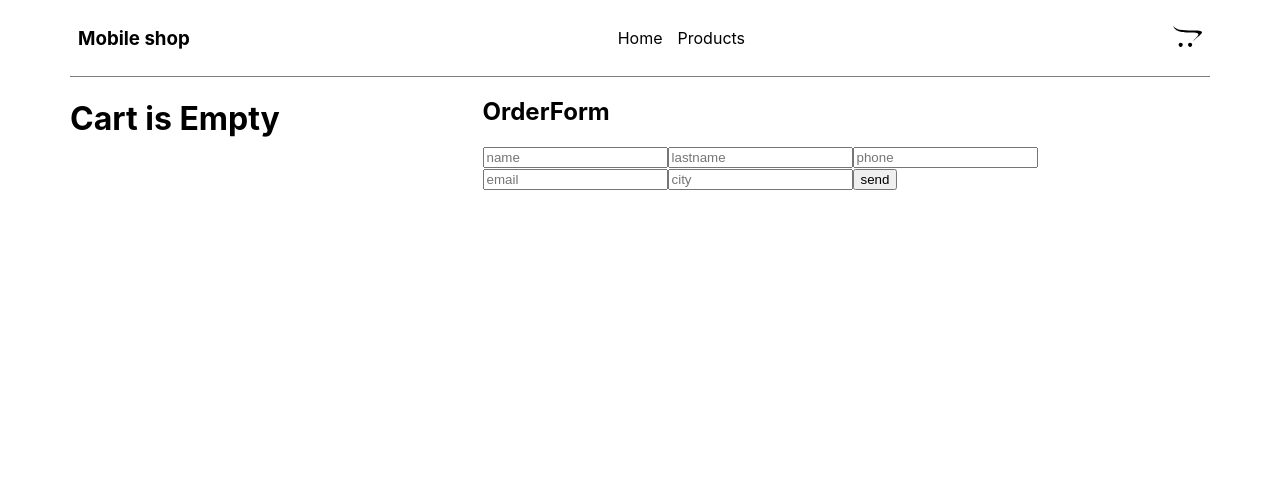
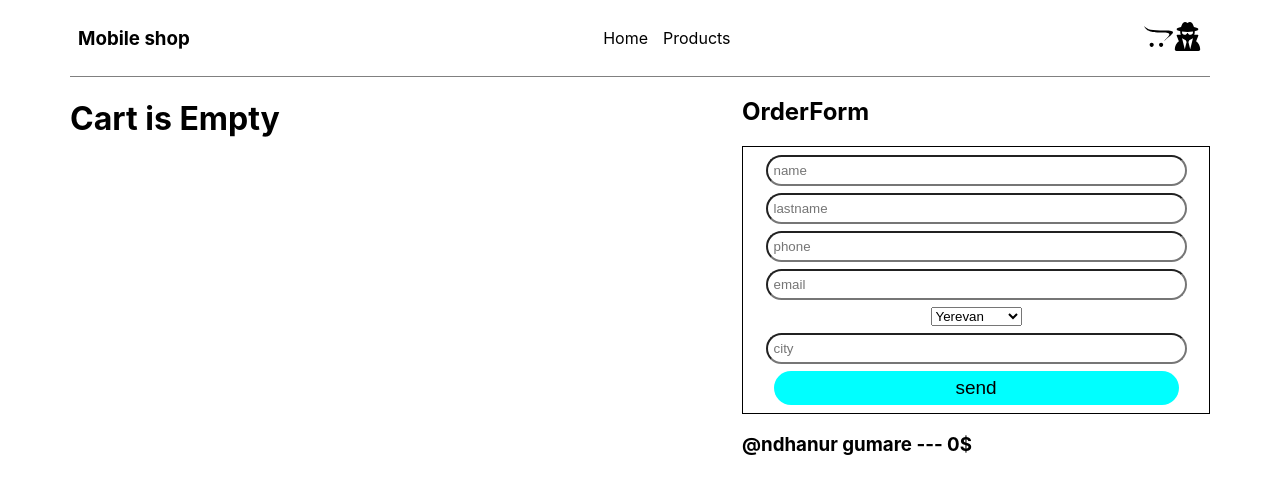
Before and after one commit to NarekHakobyanJS/16-40, a React (Create React App) app: page /carts in a window 1280 px wide. Shown: the top 494 px of the page. Built offline with nearby package versions, Linux system fonts and the light colour scheme.

Commit message:
user Formik and yup

```diff
--- a/src/App.css
+++ b/src/App.css
@@ -4,4 +4,5 @@
   width: 1140px;
   margin: 0 auto;
   padding: 0 20px;
+  /* background-color: black; */
 }
--- a/src/App.js
+++ b/src/App.js
@@ -7,9 +7,14 @@ import Loyout from './components/Loyout/Loyout';
 import ProductPage from './pages/ProductPage/ProductPage';
 import Carts from './pages/Carts/Carts';
 import { useState } from 'react';
+import Profile from './pages/Profile/Profile';
+import Login from './pages/Login/Login';
 
-function App({products}) {
+function App({products, users}) {
   const [cart, setCart] = useState([])
+
+  let allPrice = cart.reduce((accum, elem) => accum + elem.initprice, 0)
+
 
 
   const addToCard = (element) => {
@@ -57,6 +62,7 @@ function App({products}) {
   const removeCartItem = (id) => {
     setCart(cart.filter((el) => el.id !== id))
   }
+
   return (
     <div className="App">
       <Routes>
@@ -64,7 +70,9 @@ function App({products}) {
           <Route index element={<Home />} />
           <Route path='/products' element={<Products products={products}  addToCard={addToCard} />} />
           <Route path='/products/:id' element={<ProductPage products={products}/>}/>
-          <Route path='/carts' element={<Carts btnsClicks={btnsClicks}  cart={cart} removeCartItem={removeCartItem}/> }/>
+          <Route path='/carts' element={<Carts allPrice={allPrice} btnsClicks={btnsClicks}  cart={cart} removeCartItem={removeCartItem}/> }/>
+          <Route path='/profile' element={<Profile />}/>
+          <Route path='/login' element={<Login users={users}/> }/>
         </Route>
       </Routes>
     </div>
--- a/src/components/Header/Header.jsx
+++ b/src/components/Header/Header.jsx
@@ -2,16 +2,10 @@ import React, { useState } from 'react'
 import'./Header.css'
 import { NavLink } from 'react-router-dom'
 import { FaOpencart } from "react-icons/fa6";
+import { FaUserSecret } from "react-icons/fa6";
 
 const Header = ({cart}) => {
-  // petqe fixsel
-  // const [openCart, setOpenCart] = useState(false);
-
-  // if(cart.length === 0) {
-  //   setOpenCart(true)
-  // }
-
-  // console.log(openCart);
+  const user = "Ashot"
 
   return (
     <header>
@@ -27,7 +21,9 @@ const Header = ({cart}) => {
             <NavLink to='/carts'>
               <FaOpencart />
             </NavLink>
-
+            <NavLink to={user === "Asot" ? '/profile' : '/login'}>
+              <FaUserSecret />
+            </NavLink>
           </div>
         </div>
     </header>
--- a/src/components/OrderForm/OrderForm.css
+++ b/src/components/OrderForm/OrderForm.css
@@ -0,0 +1,32 @@
+form {
+    width: 450px;
+    padding: 8px;
+    border : 1px solid black;
+    display: flex;
+    flex-direction: column;
+    align-items: center;
+    gap : 7px;
+}
+
+form > input {
+    width: 90%;
+    padding: 6px;
+    border-radius: 26px;
+}
+
+form > button {
+    width: 90%;
+    padding: 6px;
+    border-radius: 26px;
+    border : none;
+    background-color: aqua;
+    font-size: 19px;
+    font-weight: 500;
+    cursor: pointer;
+}
+
+form > h5 {
+    color : red;
+    margin: 0;
+    padding: 0;
+}
--- a/src/components/OrderForm/OrderForm.jsx
+++ b/src/components/OrderForm/OrderForm.jsx
@@ -1,36 +1,64 @@
 import React from 'react'
 import './OrderForm.css'
-import {Formik, Field, Form} from 'formik'
+import { Formik, Field, Form, ErrorMessage } from 'formik'
+import * as Yup from 'yup';
 
-const OrderForm = () => {
+/// Regions
+
+let region = ['Yerevan', 'Gexarqunik', "Syuniq", "Kotayq", "Armavir"]
+const OrderForm = ({ allPrice }) => {
+
+    const validate = Yup.object().shape({
+        name: Yup.string().matches(/[A-Z]{1}[a-z]/, 'name no assign form validate').required('filed is requried'),
+        lastName: Yup.string().matches(/[A-Z]{1}[a-z]/, 'lastName no assign form validate').required('filed is requried'),
+        phone: Yup.string().matches(/[+][0-9]+-\d+-\d+-\d+-\d/g, 'hamare sxale').required('filed is requried'),
+        email: Yup.string().email('invalid email').required('filed is requried'),
+        region: Yup.string(),
+        city: Yup.string().matches(/[^A-Z]{1}[a-z]/, 'city no assign form validate').required('filed is requried')
+    })
     return (
         <div>
             <h2>OrderForm</h2>
             <Formik
                 initialValues={{
-                name : '',
-                lastName : '',
-                phone : '',
-                email : '',
-                region : '',
-                city : ''
+                    name: '',
+                    lastName: '',
+                    phone: '',
+                    email: '',
+                    region: '',
+                    city: ''
                 }}
+                validationSchema={validate}
                 onSubmit={(values) => console.log(values)}
             >
                 {
-                ({values}) => (
+                    ({ isValid }) => (
                         <Form>
-                        <Field name='name' type='input' placeholder='name'/>
-                        <Field name='lastName' type='input' placeholder='lastname'/>
-                        <Field name='phone' type='input' placeholder='phone'/>
-                        <Field name='email' type='input' placeholder='email'/>
-                        {/* region */}
-                        <Field name='city' type='input' placeholder='city'/>
-                        <button>send</button>
+                            <Field name='name' type='input' placeholder='name' />
+                            <ErrorMessage name='name' component='h5' />
+
+                            <Field name='lastName' type='input' placeholder='lastname' />
+                            <ErrorMessage name='lastName' component='h5' />
+
+                            <Field name='phone' type='input' placeholder='phone' />
+                            <ErrorMessage name='phone' component='h5' />
+
+                            <Field name='email' type='input' placeholder='email' />
+                            <ErrorMessage name='email' component='h5' />
+
+                            <Field name='region' as='select'>
+                                {
+                                    region.map((reg) => <option value={reg}>{reg}</option>)
+                                }
+                            </Field>
+                            <Field name='city' type='input' placeholder='city' />
+                            <ErrorMessage name='city' component='h5' />
+                            <button disabled={!isValid} type='submit'>send</button>
                         </Form>
                     )
                 }
             </Formik>
+            <h3>@ndhanur gumare --- {allPrice}$</h3>
         </div>
     )
 }
--- a/src/db.js
+++ b/src/db.js
@@ -286,3 +286,9 @@ export const products = [
       }
     }
   ]
+
+export const users = [
+  {id : 1, name : "Ashot", login : 'Ashot', password : '1234'},
+  {id : 2, name : "Ani", login : 'Ani', password : '1234'},
+  {id : 3, name : "Varo", login : 'Varo', password : '1234'},
+]
--- a/src/index.js
+++ b/src/index.js
@@ -3,11 +3,11 @@ import ReactDOM from 'react-dom/client';
 import './index.css';
 import App from './App';
 import { BrowserRouter } from 'react-router-dom';
-import { products } from './db';
+import { products, users } from './db';
 
 const root = ReactDOM.createRoot(document.getElementById('root'));
 root.render(
   <BrowserRouter>
-    <App products={products}/>
+    <App products={products} users={users}/>
   </BrowserRouter>
 );
--- a/src/pages/Carts/Carts.jsx
+++ b/src/pages/Carts/Carts.jsx
@@ -2,7 +2,7 @@ import React from 'react'
 import './Carts.css'
 import Cart from '../../components/Cart/Cart'
 import OrderForm from '../../components/OrderForm/OrderForm'
-const Carts = ({cart, btnsClicks, removeCartItem}) => {
+const Carts = ({cart, btnsClicks, removeCartItem, allPrice}) => {
   return (
     <div className='c'>
 
@@ -17,7 +17,7 @@ const Carts = ({cart, btnsClicks, removeCartItem}) => {
         }
       </div>
       <div>
-        <OrderForm />
+        <OrderForm allPrice={allPrice}/>
       </div>
     </div>
   )
--- /dev/null
+++ b/src/pages/Login/Login.jsx
@@ -0,0 +1,52 @@
+import React from 'react'
+import { ErrorMessage, Field, Form, Formik } from 'formik'
+import * as Yup from "yup";
+import { useNavigate } from 'react-router-dom';
+
+const Login = ({users}) => {
+
+    const navigate = useNavigate();
+
+    const validateLogin = Yup.object().shape({
+        login : Yup.string().required('field is Requried '),
+        password : Yup.string().required('field is Requried '),
+    })
+
+    const authorization = (value) => {
+
+        let user = users.find((elem) => elem.login === value.login && elem.password === value.password)
+
+        if(user) {
+           return navigate('/profile', {state : user})
+        }
+
+    }
+  return (
+    <div>
+
+        <Formik
+            initialValues={{
+                login : '',
+                password : ''
+            }}
+            onSubmit={(values) => authorization(values)}
+            validationSchema={validateLogin}
+        >
+            {
+                () => (
+                    <Form>
+                         <h2>login page</h2>
+                        <Field name='login' placeholder='login'/>
+                        <ErrorMessage name='login' component='h5'/>
+                        <Field name='password'  placeholder='password'/>
+                        <ErrorMessage name='password' component='h5'/>
+                        <button type='submit'>login</button>
+                    </Form>
+                )
+            }
+        </Formik>
+    </div>
+  )
+}
+
+export default Login
--- /dev/null
+++ b/src/pages/Profile/Profile.jsx
@@ -0,0 +1,14 @@
+import React from 'react'
+import { useLocation } from 'react-router-dom'
+
+const Profile = () => {
+    const {state} = useLocation();
+
+  return (
+    <div>
+        <h1>Profile : {state.name}</h1>
+    </div>
+  )
+}
+
+export default Profile
```
Lines whose indentation alone changed are shown as unchanged.
